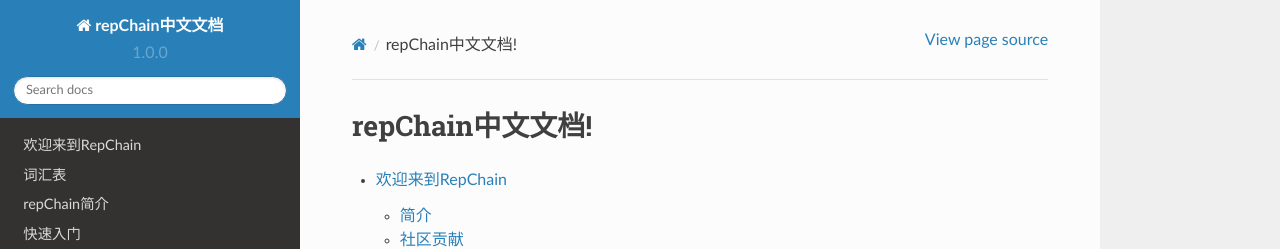
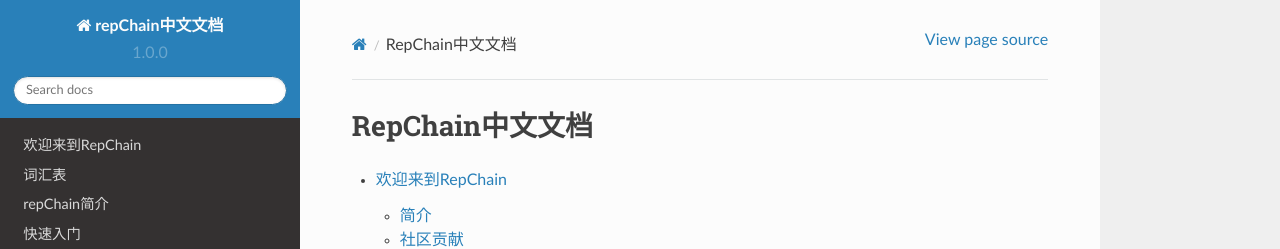
Before and after one commit to daiyongbing/repchaindoc_zh, a Sphinx documentation site: the page built from source/index.rst, in a window 1280 px wide and 900 px high. Shown: the top 249 px of the window. Built offline with Sphinx 7.4.7 and the Read the Docs theme 2.0.0, drawn with Linux system fonts in a browser that asks for light colours.

```diff
--- a/source/index.rst
+++ b/source/index.rst
@@ -5,7 +5,7 @@
 
 .. _index:
 
-repChain中文文档!
+RepChain中文文档
 ===================
 
 .. toctree::
```
